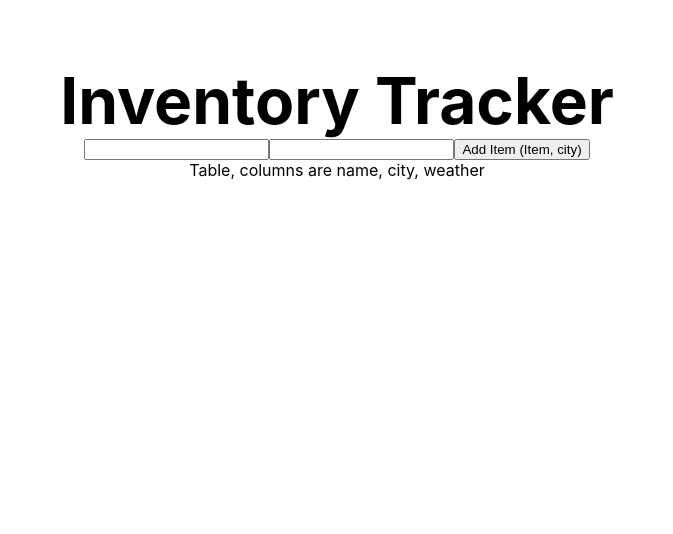
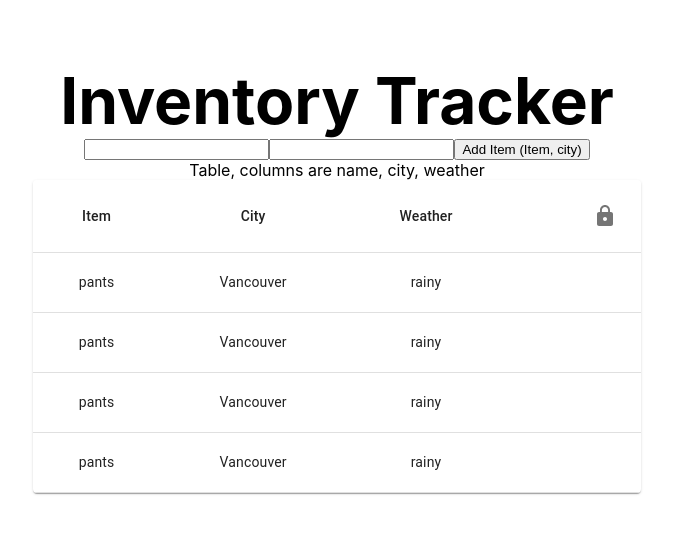
Before and after one commit to AdrianJendo/shopify-prod, a Next.js app: page / in a window 1280 px wide. Shown: the top 534 px of the page, without its empty margins (303-976 px from the left). Built offline with nearby package versions, Linux system fonts and the light colour scheme.

Commit message:
Add table for displaying data

```diff
--- a/components/InventoryTable.jsx
+++ b/components/InventoryTable.jsx
@@ -1,5 +1,4 @@
 import * as React from "react";
-import { VoteInfoContext } from "context/VoteInfoContext";
 import {
 	IconButton,
 	Tooltip,
@@ -12,121 +11,105 @@ import {
 	TablePagination,
 	TableRow,
 } from "@mui/material";
-import SettingsBackupRestoreIcon from "@mui/icons-material/SettingsBackupRestore";
-import PersonRemoveIcon from "@mui/icons-material/PersonRemove";
-import PlusOneIcon from "@mui/icons-material/PlusOne";
+import DeleteForeverIcon from "@mui/icons-material/DeleteForever";
+import LockIcon from "@mui/icons-material/Lock";
+import LockOpenIcon from "@mui/icons-material/LockOpen";
 
 const rowsPerPage = 50;
 
-export default function StickyHeadTable({ stage }) {
+export default function InventoryTable() {
 	const [page, setPage] = React.useState(0);
-	const [voteInfo, setVoteInfo] = React.useContext(VoteInfoContext);
+	const [edit, setEdit] = React.useState(false);
 
-	const updatePerson = (row, type = "decrement") => {
-		const newNumVotes =
-			type === "decrement" ? row.numVotes - 1 : row.numVotes + 1;
-		const newVoteInfo = Object.assign({}, voteInfo);
-		if (newNumVotes === 0) {
-			if (stage === "participants") {
-				newVoteInfo.numParticipants--;
-				if (row.name.includes("New Account")) {
-					// only delete the end account and shift the votes up accordingly
-					const highestNumAccount = `New Account ${voteInfo.numNewAccounts}`;
-					const accountNum = parseInt(row.name[row.name.length - 1]);
-					// shift votes up by 1 account
-					for (let i = accountNum; i < voteInfo.numNewAccounts; i++) {
-						voteInfo.participantData[`New Account ${i}`] =
-							voteInfo.participantData[`New Account ${i + 1}`];
-					}
-					delete newVoteInfo.participantData[highestNumAccount];
-					newVoteInfo.numNewAccounts--;
-				} else {
-					delete newVoteInfo.participantData[row.name];
-				}
-			} else {
-				delete newVoteInfo.candidateData[row.name];
-			}
-		} else if (stage === "participants") {
-			if (type === "decrement") {
-				newVoteInfo.participantData[row.name]--;
-			} else {
-				newVoteInfo.participantData[row.name]++;
-			}
-		}
+	// const updatePerson = (row, type = "decrement") => {
+	// 	const newNumVotes =
+	// 		type === "decrement" ? row.numVotes - 1 : row.numVotes + 1;
+	// 	const newVoteInfo = Object.assign({}, voteInfo);
+	// 	if (newNumVotes === 0) {
+	// 		if (stage === "participants") {
+	// 			newVoteInfo.numParticipants--;
+	// 			if (row.name.includes("New Account")) {
+	// 				// only delete the end account and shift the votes up accordingly
+	// 				const highestNumAccount = `New Account ${voteInfo.numNewAccounts}`;
+	// 				const accountNum = parseInt(row.name[row.name.length - 1]);
+	// 				// shift votes up by 1 account
+	// 				for (let i = accountNum; i < voteInfo.numNewAccounts; i++) {
+	// 					voteInfo.participantData[`New Account ${i}`] =
+	// 						voteInfo.participantData[`New Account ${i + 1}`];
+	// 				}
+	// 				delete newVoteInfo.participantData[highestNumAccount];
+	// 				newVoteInfo.numNewAccounts--;
+	// 			} else {
+	// 				delete newVoteInfo.participantData[row.name];
+	// 			}
+	// 		} else {
+	// 			delete newVoteInfo.candidateData[row.name];
+	// 		}
+	// 	} else if (stage === "participants") {
+	// 		if (type === "decrement") {
+	// 			newVoteInfo.participantData[row.name]--;
+	// 		} else {
+	// 			newVoteInfo.participantData[row.name]++;
+	// 		}
+	// 	}
 
-		setVoteInfo(newVoteInfo);
-	};
+	// 	setVoteInfo(newVoteInfo);
+	// };
 
 	const columns = [
-		{ id: "item", label: "Item" },
-		{ id: "city", label: "City" },
-		{ id: "weather", label: "Weather" },
+		{ id: "item", label: "Item", align: "center" },
+		{ id: "city", label: "City", align: "center" },
+		{ id: "weather", label: "Weather", align: "center" },
+		{ id: "cancel", label: "", align: "right" },
 	];
 
 	columns[columns.length - 1].label = (
 		<Tooltip title="Edit" placement="top">
-			<IconButton
-				onClick={() =>
-					setVoteInfo({
-						...voteInfo,
-						activeStep: stage === "participants" ? 0 : 1,
-					})
-				}
-			>
-				<SettingsBackupRestoreIcon />
+			<IconButton onClick={() => setEdit(!edit)}>
+				{edit ? <LockOpenIcon /> : <LockIcon />}
 			</IconButton>
 		</Tooltip>
 	);
 
-	const rows = [];
-	const fakeData = [];
-	if (stage === "participants" && voteInfo.participantData) {
-		for (const [name, numVotes] of Object.entries(
-			voteInfo.participantData
-		)) {
-			rows.push({
-				name,
-				numVotes,
-				add:
-					voteInfo.activeStep === 4 ? (
-						""
-					) : (
-						<IconButton
-							onClick={() =>
-								updatePerson({ numVotes, name }, "increment")
-							}
-						>
-							<PlusOneIcon />
-						</IconButton>
-					),
-				cancel:
-					voteInfo.activeStep === 4 ? (
-						""
-					) : (
-						<IconButton
-							onClick={() => updatePerson({ numVotes, name })}
-						>
-							<PersonRemoveIcon />
-						</IconButton>
-					),
-			});
+	const rows = [
+		{
+			item: "pants",
+			city: "Vancouver",
+			weather: "rainy",
+		},
+		{
+			item: "pants",
+			city: "Vancouver",
+			weather: "rainy",
+		},
+		{
+			item: "pants",
+			city: "Vancouver",
+			weather: "rainy",
+		},
+		{
+			item: "pants",
+			city: "Vancouver",
+			weather: "rainy",
+		},
+	];
+
+	if (edit) {
+		for (let i = 0; i < rows.length; ++i) {
+			rows[i].cancel = (
+				<IconButton
+					onClick={() => {
+						console.log("click");
+					}}
+					key={i}
+					style={{
+						padding: "0px 8px",
+					}}
+				>
+					<DeleteForeverIcon />
+				</IconButton>
+			);
 		}
-	} else if (stage === "candidates" && voteInfo.candidateData) {
-		Object.keys(voteInfo.candidateData).forEach((name) => {
-			rows.push({
-				name,
-				cancel:
-					voteInfo.activeStep === 4 ? (
-						""
-					) : (
-						<IconButton
-							onClick={() => updatePerson({ numVotes: 1, name })}
-						>
-							<PersonRemoveIcon />
-						</IconButton>
-					),
-			});
-		});
 	}
 
 	const handleChangePage = (_, newPage) => {
@@ -134,7 +117,7 @@ export default function StickyHeadTable({ stage }) {
 	};
 
 	return (
-		<Paper sx={{ maxHeight: "100%", width: "100%", overflow: "hidden" }}>
+		<Paper sx={{ maxHeight: "100%", width: "50%", overflow: "hidden" }}>
 			<TableContainer
 				sx={{ maxHeight: rows.length > rowsPerPage ? "85%" : "100%" }}
 			>
@@ -167,6 +150,9 @@ export default function StickyHeadTable({ stage }) {
 										role="checkbox"
 										tabIndex={-1}
 										key={row.name}
+										sx={{
+											height: "60px",
+										}}
 									>
 										{columns.map((column) => {
 											const value = row[column.id];
--- /dev/null
+++ b/jsconfig.json
@@ -0,0 +1,5 @@
+{
+	"compilerOptions": {
+		"baseUrl": "."
+	}
+}
--- a/pages/index.js
+++ b/pages/index.js
@@ -1,5 +1,6 @@
 import Head from "next/head";
 import styles from "../styles/Home.module.css";
+import InventoryTable from "components/InventoryTable";
 
 export default function Home() {
 	return (
@@ -21,6 +22,7 @@ export default function Home() {
 					<button>Add Item (Item, city)</button>
 				</div>
 				<div>Table, columns are name, city, weather</div>
+				<InventoryTable />
 			</main>
 		</div>
 	);
```
